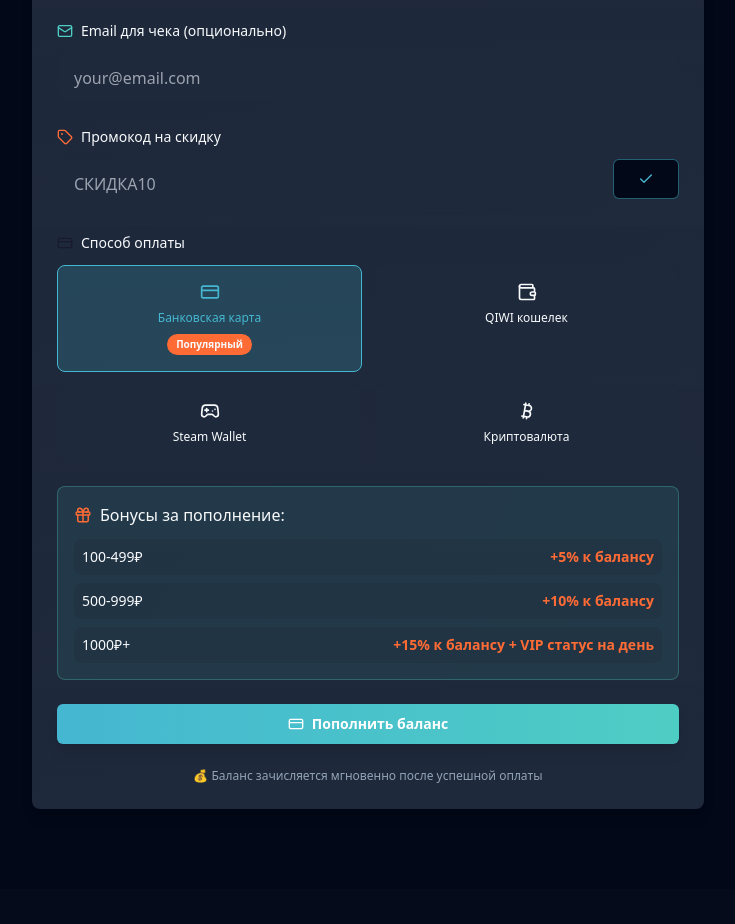
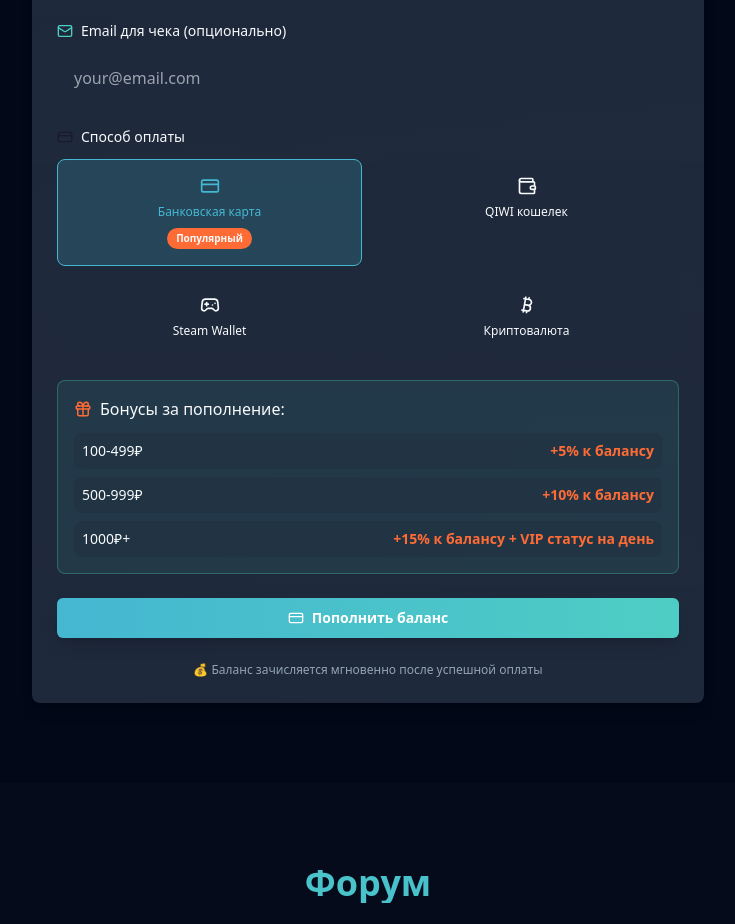
Before and after one commit to pr-poehali-dev/samp-gaming-site, a React (Vite) app: page / in a window 1280 px wide. Shown: the part 2060-2984 px from the top of the page, without its empty margins (272-1007 px from the left). Built offline with nearby package versions, Linux system fonts and the light colour scheme.

Commit message:
Удаление промокода из доната

```diff
--- a/src/pages/Index.tsx
+++ b/src/pages/Index.tsx
@@ -245,23 +245,7 @@ const Index = () => {
                     />
                   </div>
 
-                  {/* Промокод */}
-                  <div>
-                    <label className="block text-sm font-medium mb-3 flex items-center gap-2">
-                      <Icon name="Tag" size={16} className="text-gaming-orange" />
-                      Промокод на скидку
-                    </label>
-                    <div className="flex gap-3">
-                      <input
-                        type="text"
-                        placeholder="СКИДКА10"
-                        className="flex-1 px-4 py-3 bg-card border border-border/50 rounded-lg focus:outline-none focus:ring-2 focus:ring-gaming-cyan focus:border-transparent transition-all"
-                      />
-                      <Button variant="outline" className="border-gaming-cyan/50 text-gaming-cyan hover:bg-gaming-cyan/10 px-6">
-                        <Icon name="Check" size={16} />
-                      </Button>
-                    </div>
-                  </div>
+
 
                   {/* Способы оплаты */}
                   <div>
```
